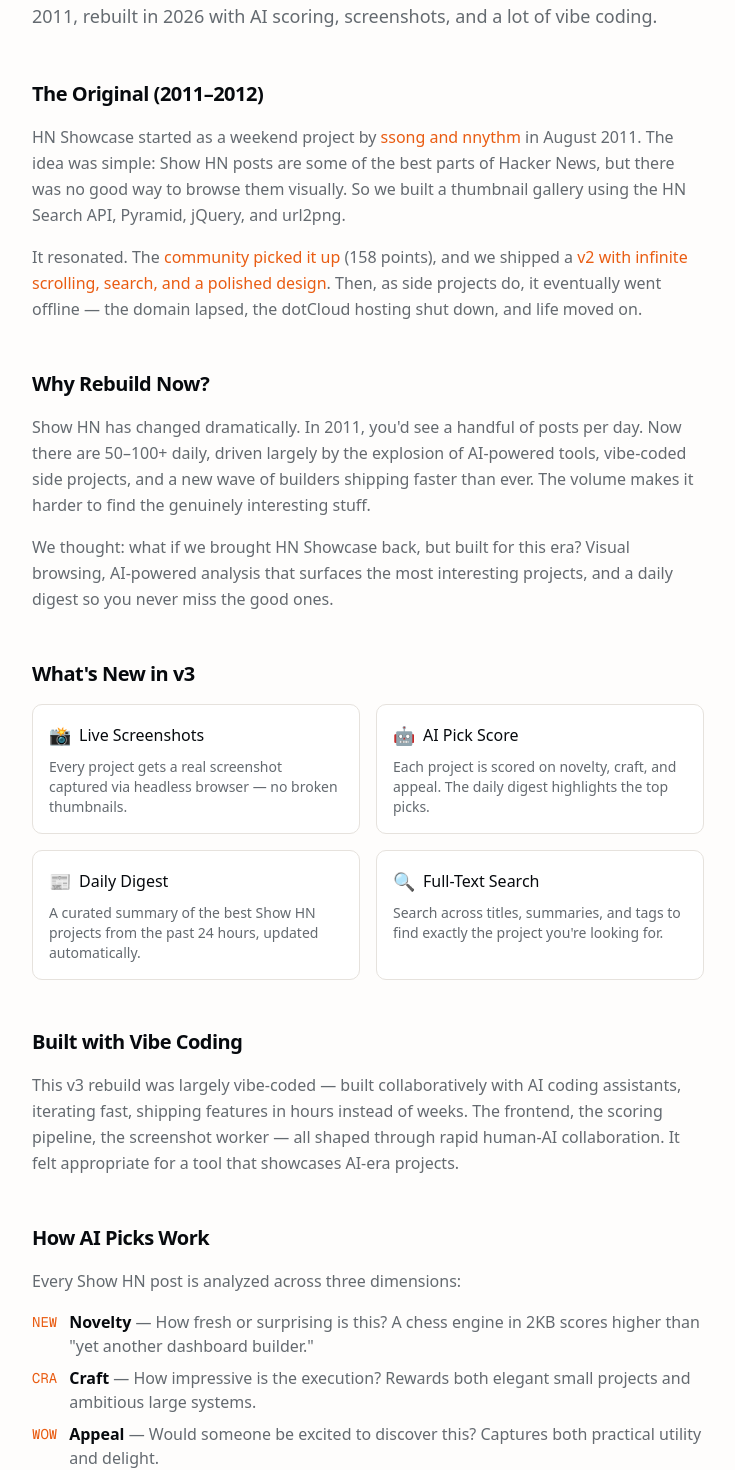
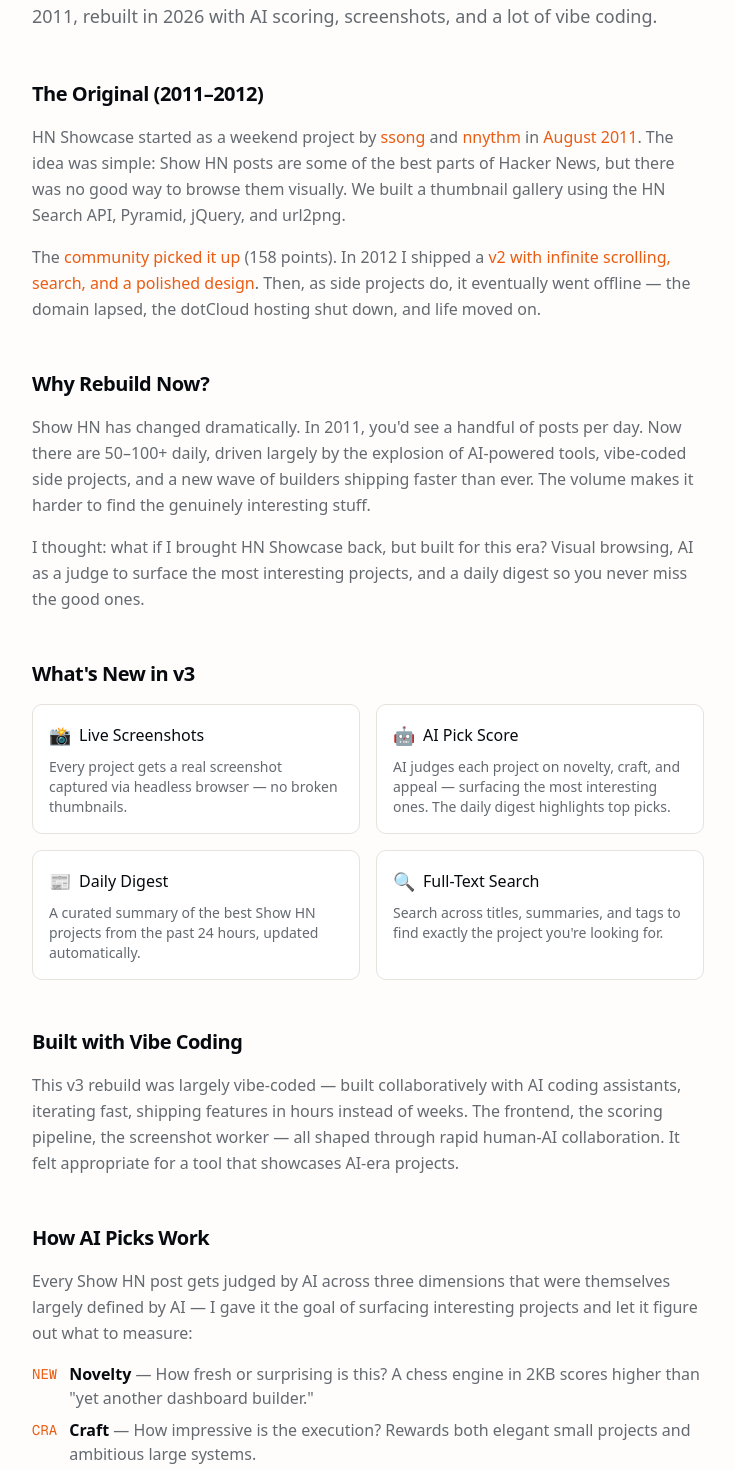
Before and after one commit to InsipidPoint/showhn, a Next.js app in the folder app/: page /about in a window 1280 px wide. Shown: the part 180-1650 px from the top of the page, without its empty margins (272-1007 px from the left). Built offline with nearby package versions, Linux system fonts and the light colour scheme.

Commit message:
Update about page: natural we/I voice, AI-as-judge framing

```diff
--- a/app/src/app/about/page.tsx
+++ b/app/src/app/about/page.tsx
@@ -29,20 +29,37 @@
         <p className="text-muted-foreground leading-relaxed">
           HN Showcase started as a weekend project by{" "}
           <a
+            href="https://news.ycombinator.com/user?id=ssong"
+            target="_blank"
+            rel="noopener noreferrer"
+            className="text-primary hover:underline"
+          >
+            ssong
+          </a>{" "}
+          and{" "}
+          <a
+            href="https://news.ycombinator.com/user?id=nnythm"
+            target="_blank"
+            rel="noopener noreferrer"
+            className="text-primary hover:underline"
+          >
+            nnythm
+          </a>{" "}
+          in{" "}
+          <a
             href="https://news.ycombinator.com/item?id=2843352"
             target="_blank"
             rel="noopener noreferrer"
             className="text-primary hover:underline"
           >
-            ssong and nnythm
-          </a>{" "}
-          in August 2011. The idea was simple: Show HN posts are some of the
+            August 2011
+          </a>. The idea was simple: Show HN posts are some of the
           best parts of Hacker News, but there was no good way to browse them
-          visually. So we built a thumbnail gallery using the HN Search API,
+          visually. We built a thumbnail gallery using the HN Search API,
           Pyramid, jQuery, and url2png.
         </p>
         <p className="text-muted-foreground leading-relaxed">
-          It resonated. The{" "}
+          The{" "}
           <a
             href="https://news.ycombinator.com/item?id=4055498"
             target="_blank"
@@ -51,7 +68,7 @@
           >
             community picked it up
           </a>{" "}
-          (158 points), and we shipped a{" "}
+          (158 points). In 2012 I shipped a{" "}
           <a
             href="https://news.ycombinator.com/item?id=4532882"
             target="_blank"
@@ -78,8 +95,8 @@
           to find the genuinely interesting stuff.
         </p>
         <p className="text-muted-foreground leading-relaxed">
-          We thought: what if we brought HN Showcase back, but built for this
-          era? Visual browsing, AI-powered analysis that surfaces the most
+          I thought: what if I brought HN Showcase back, but built for this
+          era? Visual browsing, AI as a judge to surface the most
           interesting projects, and a daily digest so you never miss the good
           ones.
         </p>
@@ -99,7 +116,7 @@
           <FeatureCard
             icon="🤖"
             title="AI Pick Score"
-            description="Each project is scored on novelty, craft, and appeal. The daily digest highlights the top picks."
+            description="AI judges each project on novelty, craft, and appeal — surfacing the most interesting ones. The daily digest highlights top picks."
           />
           <FeatureCard
             icon="📰"
@@ -134,7 +151,10 @@
           How AI Picks Work
         </h2>
         <p className="text-muted-foreground leading-relaxed">
-          Every Show HN post is analyzed across three dimensions:
+          Every Show HN post gets judged by AI across three dimensions
+          that were themselves largely defined by AI — I gave it the goal
+          of surfacing interesting projects and let it figure out what to
+          measure:
         </p>
         <ul className="space-y-2 text-muted-foreground">
           <li className="flex gap-3">
@@ -208,7 +228,7 @@
           >
             ssong
           </a>
-          . Original 2011 co-creator:{" "}
+          . v1 co-created with{" "}
           <a
             href="https://news.ycombinator.com/user?id=nnythm"
             target="_blank"
```
